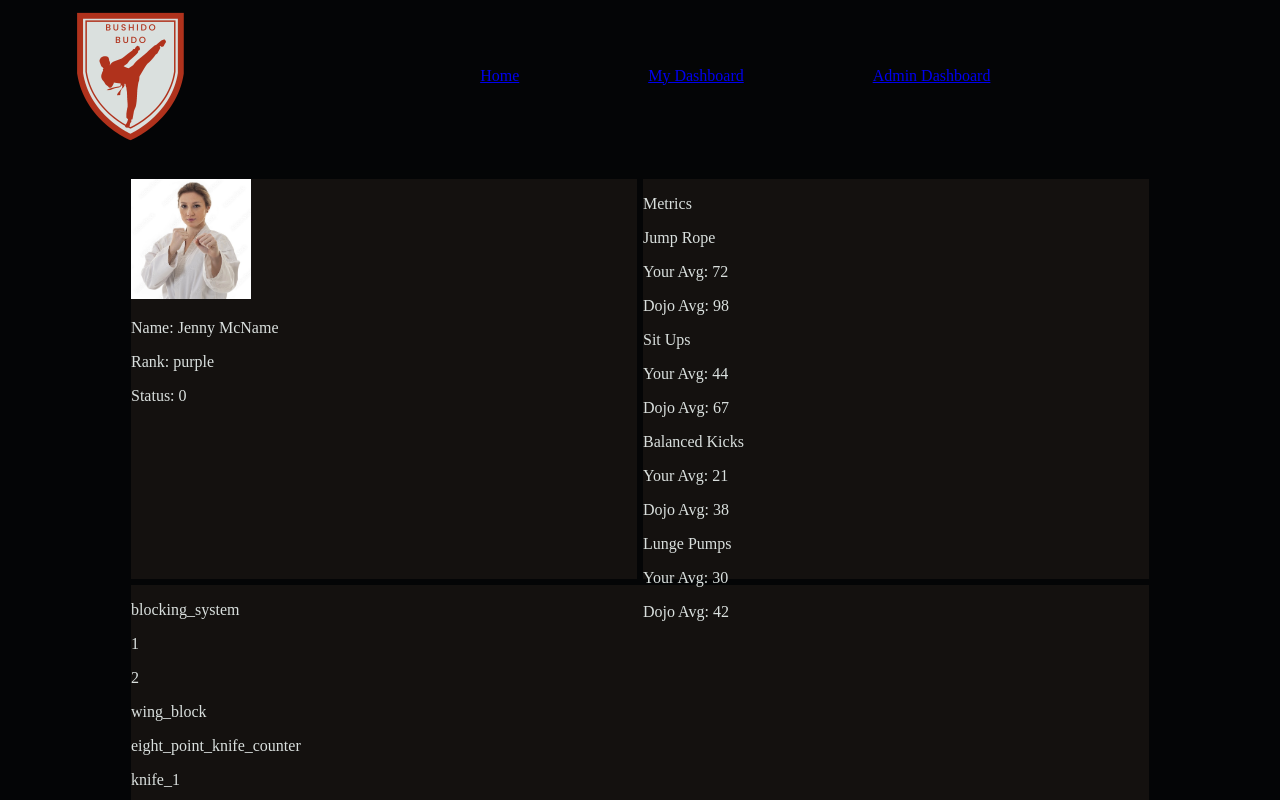
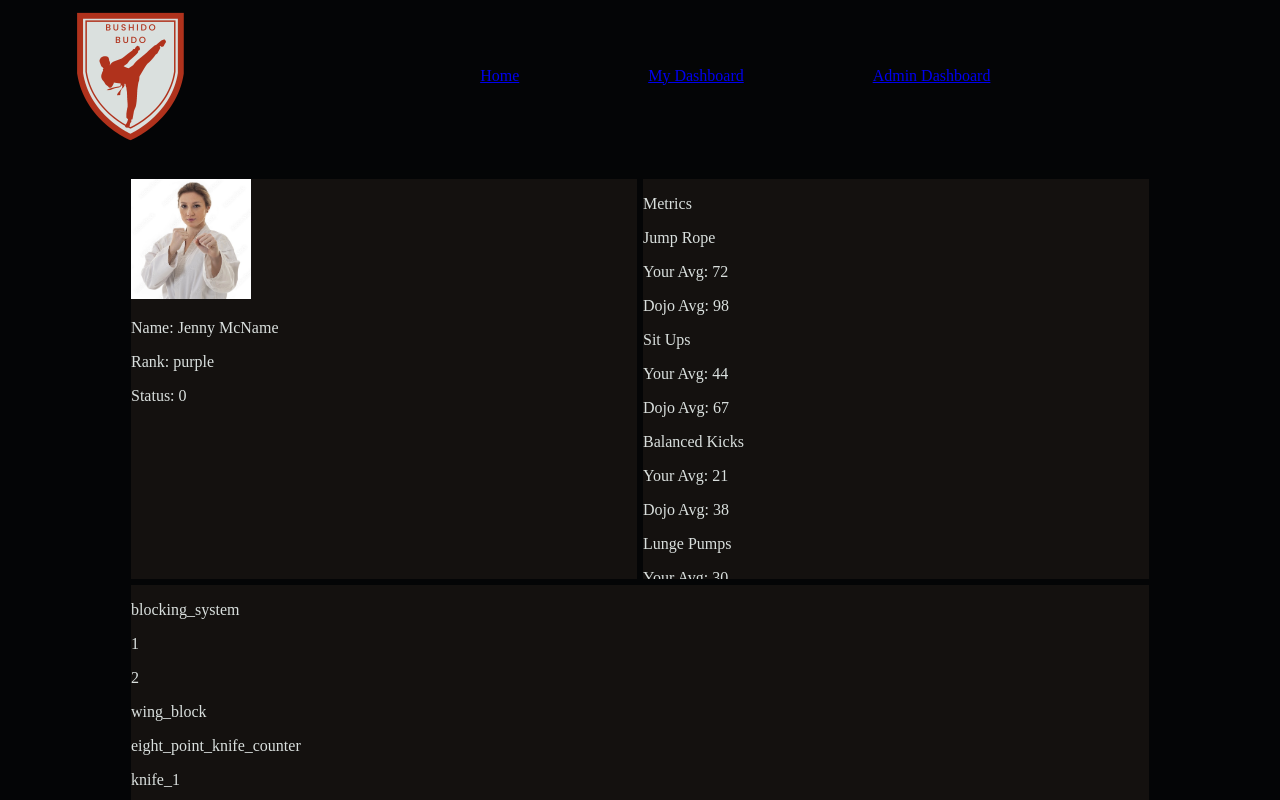
Before and after one commit to bushido-budo/bushido_fe, a React (Create React App) app: page /dashboard/student_id in a window 1280 px wide. Shown: the top 800 px of the page. Built offline with nearby package versions, Linux system fonts and the light colour scheme.

Commit message:
Add overflow to containers - temporary?

```diff
--- a/src/components/StudentDashboard/StudentDashboard.css
+++ b/src/components/StudentDashboard/StudentDashboard.css
@@ -38,4 +38,9 @@
   height: 120px;
 }
 
+.student-techniques,
+.student-metrics {
+  overflow-y: auto;
+}
+
 /* Need media queries and refactoring */
```
